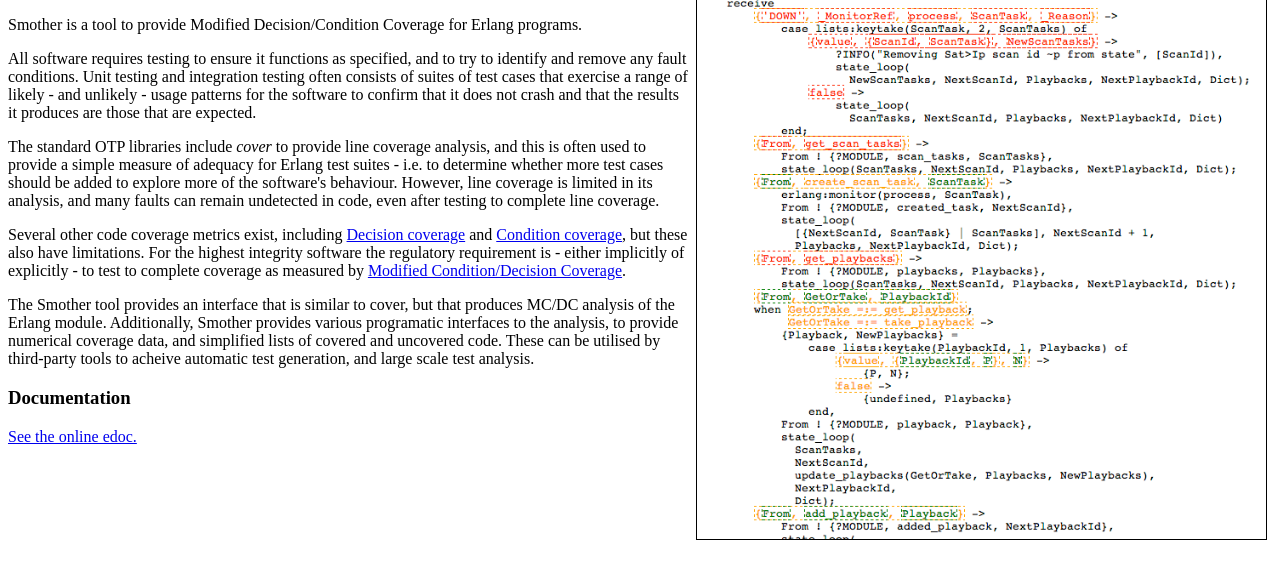
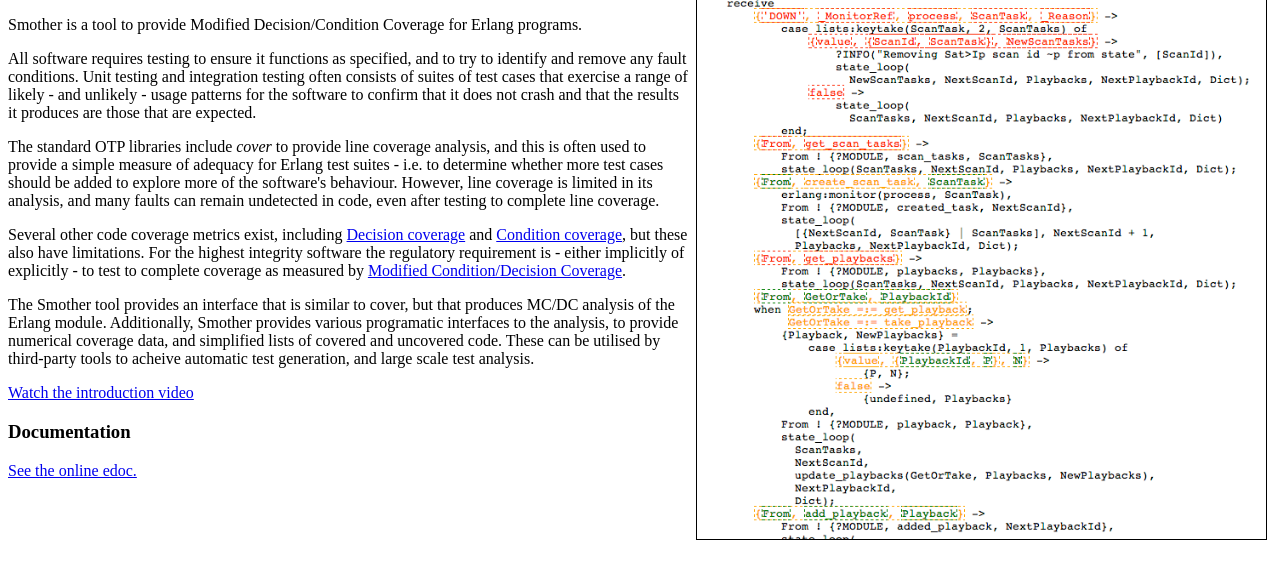
Before and after one commit to ramsay-t/Smother, a plain HTML site: page index.html in a window 1280 px wide. Shown: the part 91-670 px from the top of the page. Drawn offline with Linux system fonts and the light colour scheme.

Commit message:
Added video link.

```diff
--- a/index.html
+++ b/index.html
@@ -24,7 +24,10 @@ Erlang module. Additionally, Smother provides various programatic interfaces to
 numerical coverage data, and simplified lists of covered and uncovered code. These can be utilised by third-party
 tools to acheive automatic test generation, and large scale test analysis.</p>
 
+<p><a href="http://www.dcs.shef.ac.uk/~ramsay/Smother-demo.mp4">Watch the introduction video</a></p>
+
 <h3>Documentation</h3>
-<a href="doc/">See the online edoc.</a>
+<p><a href="doc/">See the online edoc.</a></p>
+
 </body>
 </html>
```
